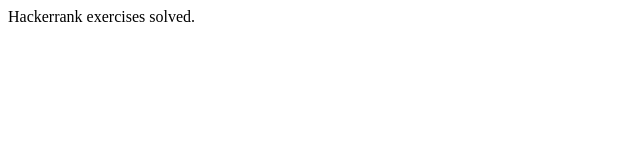
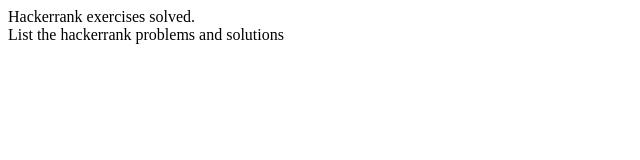
Before and after one commit to praveenbabu36/hackerrank-exercises, a plain HTML site: page index.html in a window 1280 px wide. Shown: the whole page, without its empty margins (0-640 px from the left). Drawn offline with Linux system fonts and the light colour scheme.

Commit message:
Update index.html

```diff
--- a/index.html
+++ b/index.html
@@ -8,5 +8,9 @@
   </head>
   <body>
     Hackerrank exercises solved.
+
+    <div width="100" background-color="yellow">
+      List the hackerrank problems and solutions
+    </div>
   </body>
 </html>
```
